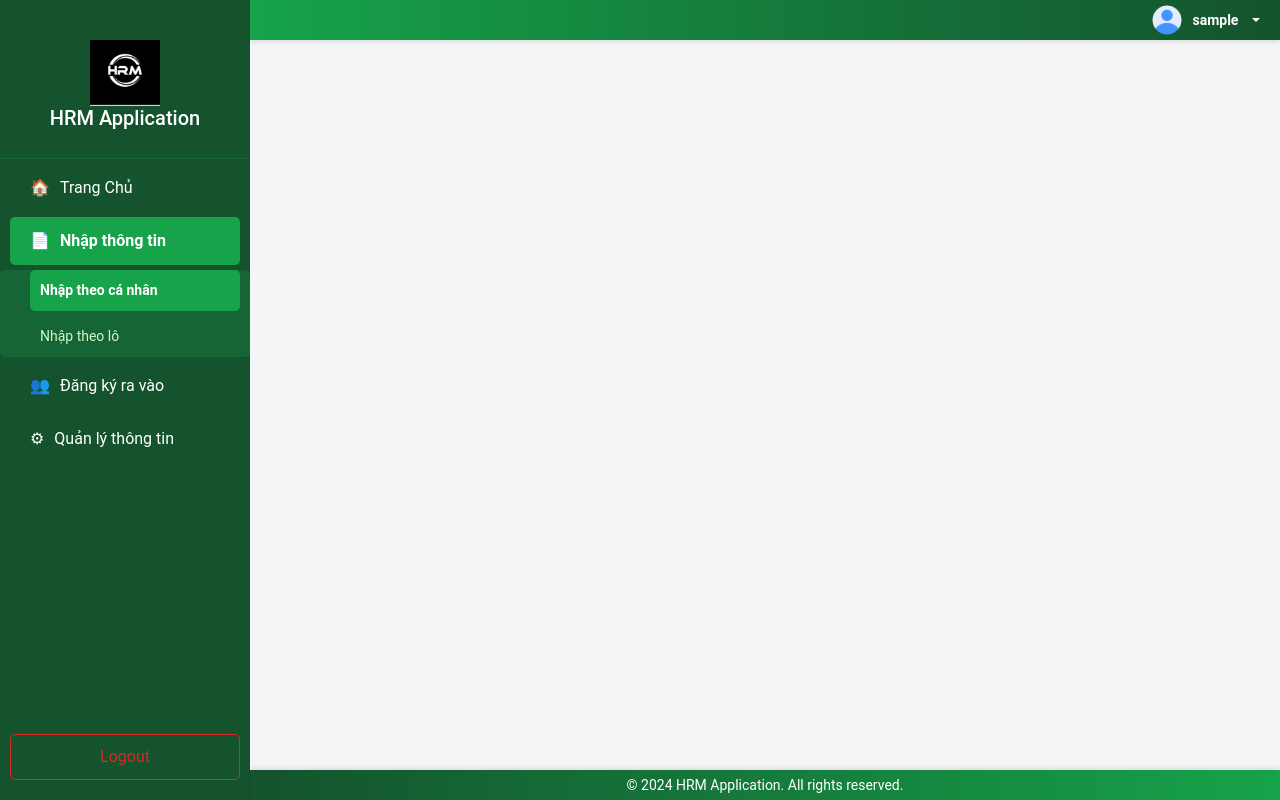
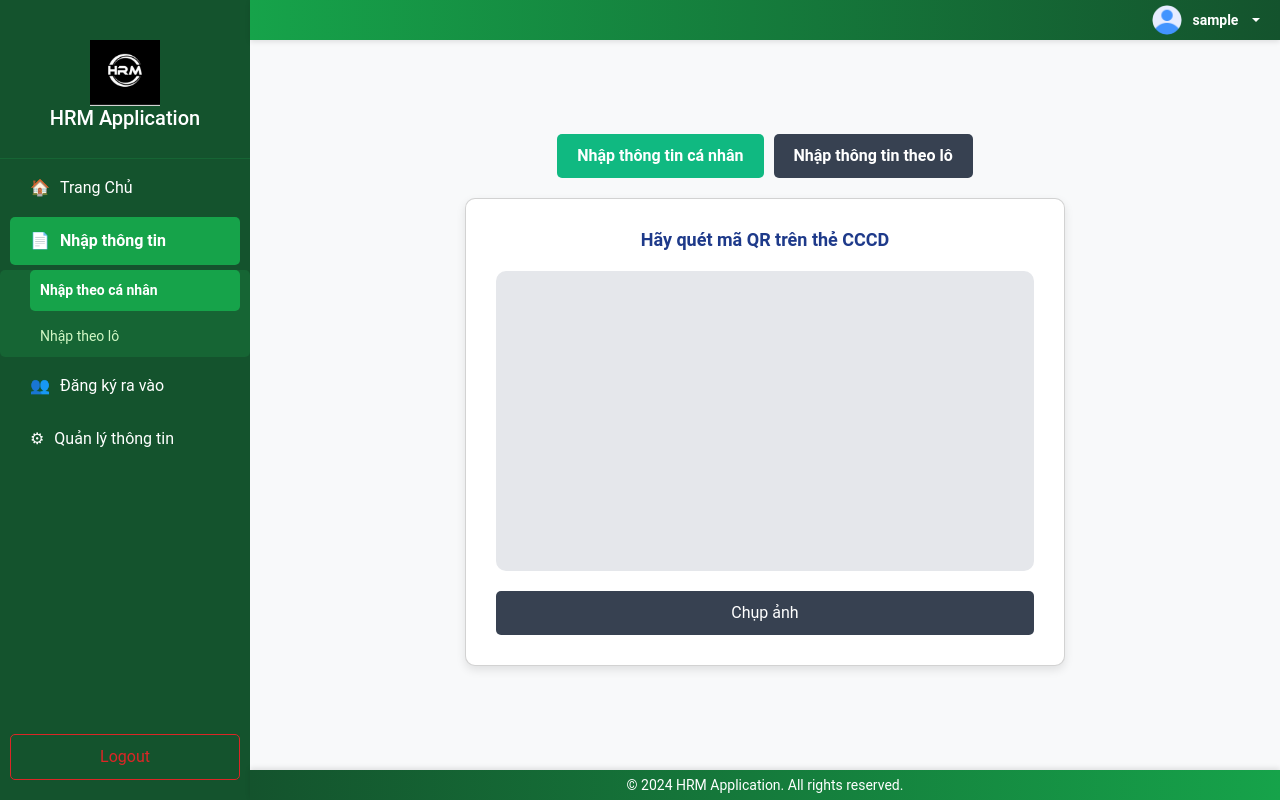
Before and after one commit to hanatools/shield-check, a Flask app: page /input_personal in a window 1280 px wide. Run offline with Flask 3, Linux system fonts and the light colour scheme; the visitor is signed in with stand-in values (Sample User, id 1); some libraries are stand-ins or nearby versions.

Commit message:
update input personal template

```diff
--- a/application/static/css/custom/input_personal.css
+++ b/application/static/css/custom/input_personal.css
@@ -0,0 +1,88 @@
+/* Content Area */
+.content {
+    padding: 20px;
+    background-color: #f8f9fa; /* Light gray background */
+    min-height: 100vh;
+    display: flex;
+    flex-direction: column;
+    justify-content: center;
+    align-items: center;
+}
+
+/* Button Group */
+.button-group {
+    margin-bottom: 20px;
+    display: flex;
+    justify-content: center;
+    gap: 10px;
+}
+
+.button-group .btn {
+    border: none;
+    padding: 10px 20px;
+    border-radius: 5px;
+    font-size: 16px;
+    font-weight: bold;
+    cursor: pointer;
+}
+
+.btn-active {
+    background-color: #10b981;
+    color: white;
+}
+.btn-active:hover {
+    background-color: #0b6749;
+    color: white;
+}
+
+.btn-inactive {
+    background-color: #374151; /* Dark gray */
+    color: white;
+}
+
+.btn-inactive:hover {
+    background-color: #111827; /* Darker gray on hover */
+    color: white;
+}
+
+/* Card Section */
+.card {
+    background-color: white;
+    border-radius: 10px;
+    box-shadow: 0 4px 10px rgba(0, 0, 0, 0.1);
+    padding: 30px;
+    text-align: center;
+    width: 100%;
+    max-width: 600px;
+}
+
+.card h4 {
+    font-size: 18px;
+    font-weight: bold;
+    color: #1e3a8a; /* Dark navy for the title */
+    margin-bottom: 20px;
+}
+
+.qr-placeholder {
+    background-color: #e5e7eb; /* Light gray placeholder background */
+    border-radius: 10px;
+    width: 100%;
+    height: 300px; /* Fixed height */
+    margin-bottom: 20px;
+}
+
+.btn-capture {
+    background-color: #374151; /* Dark gray button */
+    color: white;
+    border: none;
+    border-radius: 5px;
+    padding: 10px 20px;
+    font-size: 16px;
+    cursor: pointer;
+    transition: all 0.3s ease;
+}
+
+.btn-capture:hover {
+    background-color: #111827; /* Darker gray on hover */
+    color: white;
+}
--- a/application/templates/input_personal.html
+++ b/application/templates/input_personal.html
@@ -10,7 +10,18 @@
 
 {% block content %}
 <div class="content">
+    <!-- Button Group -->
+    <div class="button-group">
+        <button class="btn btn-active">Nhập thông tin cá nhân</button>
+        <button class="btn btn-inactive">Nhập thông tin theo lô</button>
+    </div>
 
+    <!-- Card Section -->
+    <div class="card">
+        <h4>Hãy quét mã QR trên thẻ CCCD</h4>
+        <div class="qr-placeholder"></div>
+        <button class="btn btn-capture">Chụp ảnh</button>
+    </div>
 </div>
 {% endblock %}
 
```
Also changed, not shown: application/static/css/custom/dashboard.css (+45 -23 lines), application/templates/daskboard.html (+11 -10 lines).
